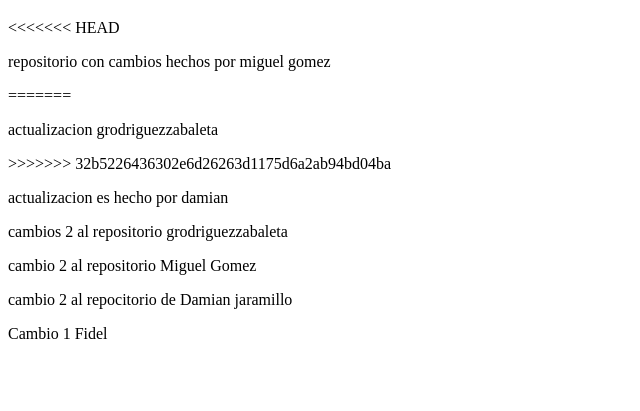
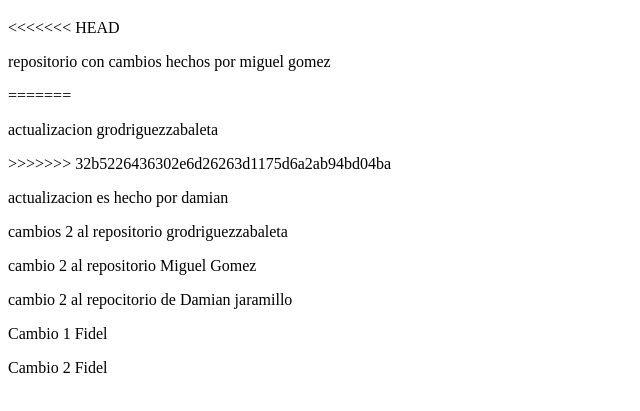
Before and after one commit to grodriguezzabaleta/git_proyecto, a plain HTML site: page index.html in a window 1280 px wide. Shown: the part 61-472 px from the top of the page, without its empty margins (0-640 px from the left). Drawn offline with Linux system fonts and the light colour scheme.

Commit message:
Cambio 2 Fidel

```diff
--- a/index.html
+++ b/index.html
@@ -20,5 +20,6 @@
 <p>
     Cambio 1 Fidel
 </p>
+<p> Cambio 2 Fidel</p>
 </body>
 </html>
```
